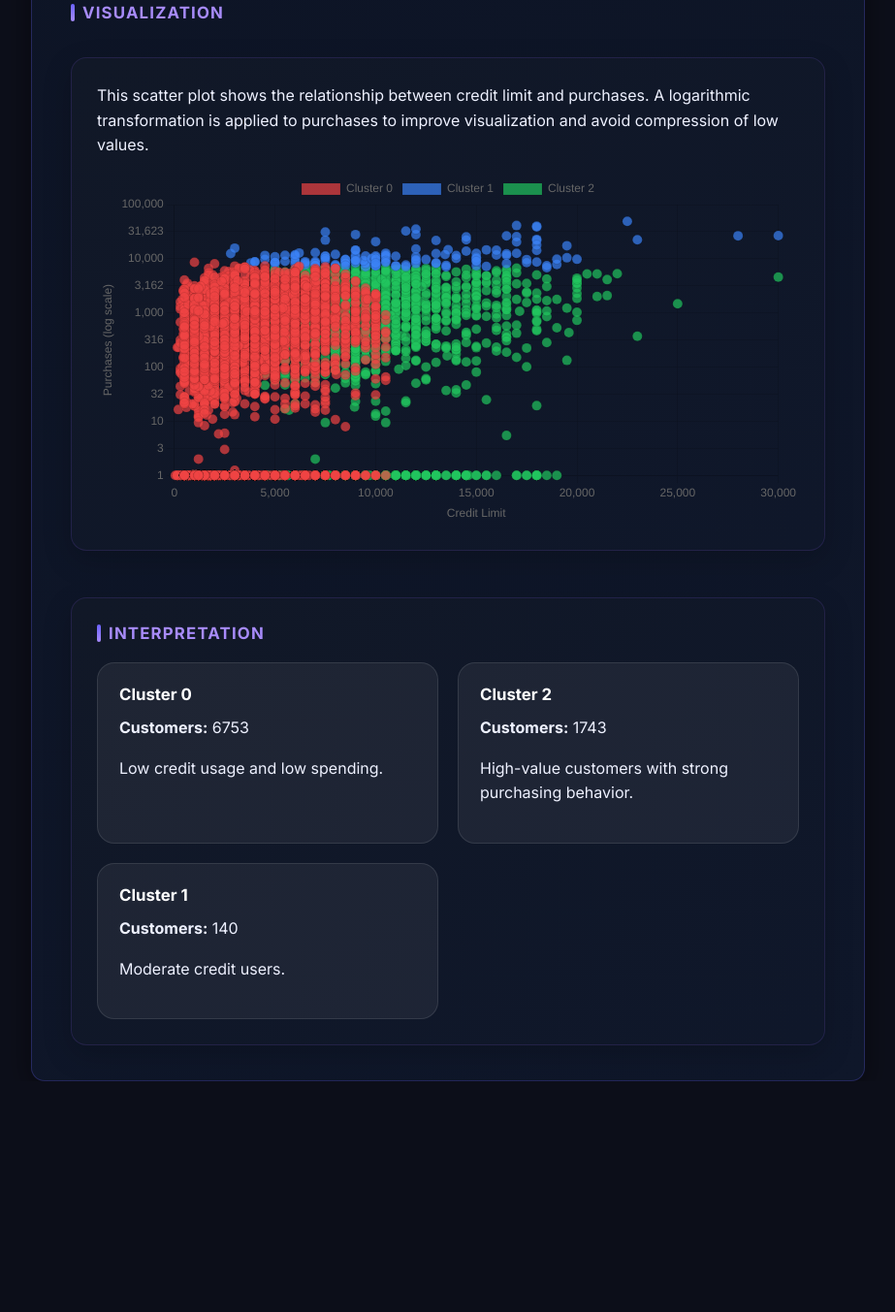
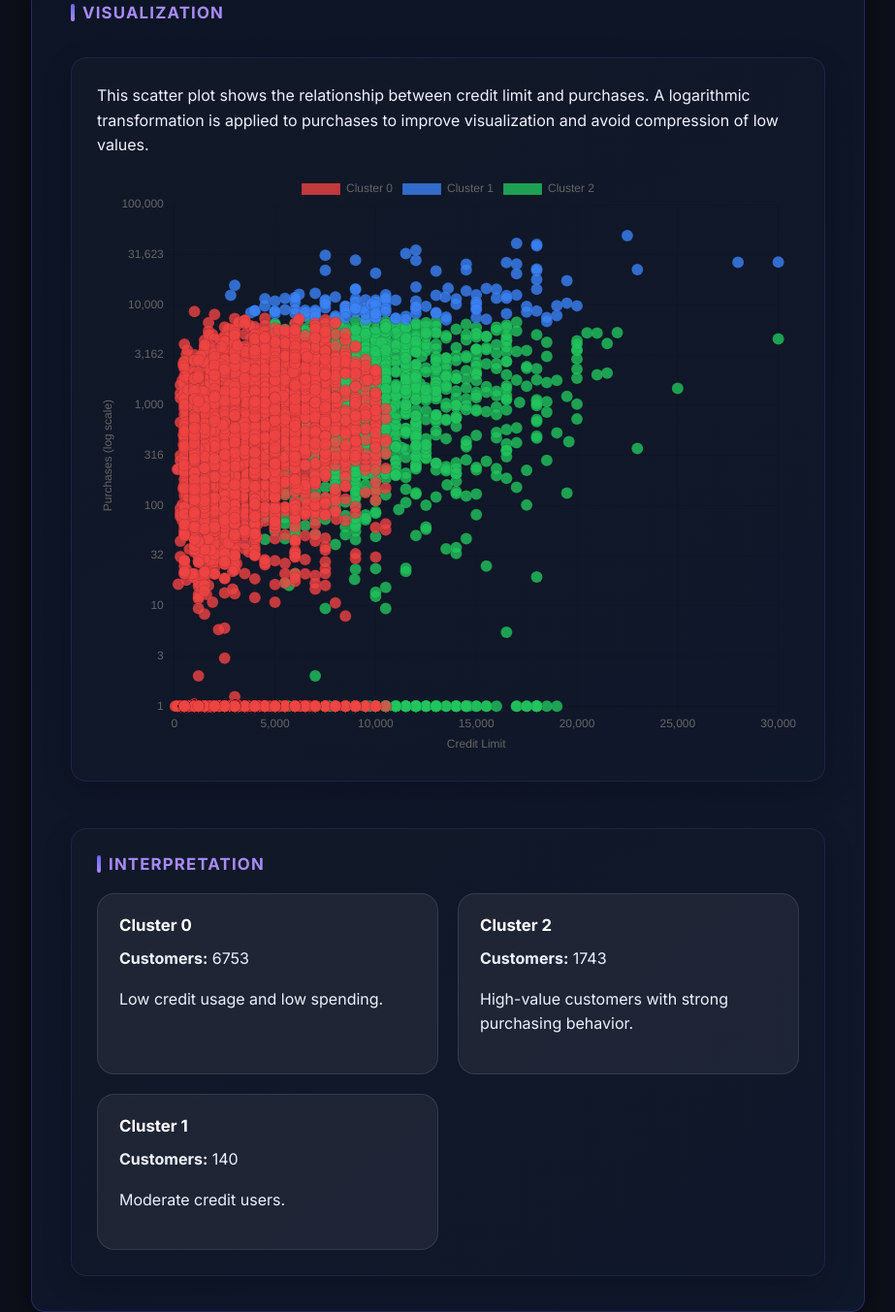
Before and after one commit to jdvargassanchez/machine-learning, a Flask app: page /clustering-app in a window 1280 px wide. Shown: the part 2518-3871 px from the top of the page at 97% size, without its empty margins (178-1101 px from the left). Before the commit the page ends 3633 px from the top, so only its background shows below. Run offline with Flask 3, Linux system fonts and the light colour scheme; parts of the project's set-up code (start-up, migrations or seed data) failed here and were passed over.

Commit message:
Add a style for the colors of the clustering graph

```diff
--- a/static/css/style.css
+++ b/static/css/style.css
@@ -1010,7 +1010,8 @@ body.grades-page {
 }
 
 /* Titles */
-h1, h2 {
+h1,
+h2 {
     color: #a78bfa;
     margin-bottom: 1rem;
 }
@@ -1035,7 +1036,7 @@ p {
     overflow: hidden;
 
     border: 1px solid rgba(139, 92, 246, 0.2);
-    box-shadow: 0 10px 40px rgba(0,0,0,0.5);
+    box-shadow: 0 10px 40px rgba(0, 0, 0, 0.5);
 }
 
 /* HEADER */
@@ -1049,7 +1050,7 @@ p {
     font-weight: 600;
     text-align: center;
     font-size: 0.95rem;
-    border-bottom: 1px solid rgba(255,255,255,0.1);
+    border-bottom: 1px solid rgba(255, 255, 255, 0.1);
 }
 
 /* CELLS */
@@ -1057,7 +1058,7 @@ p {
     padding: 14px;
     text-align: center;
     color: #e5e7eb;
-    border-bottom: 1px solid rgba(255,255,255,0.05);
+    border-bottom: 1px solid rgba(255, 255, 255, 0.05);
 }
 
 /* ROW BACKGROUNDS */
@@ -1073,11 +1074,9 @@ p {
 
 /* HOVER EFFECT */
 .table tbody tr:hover {
-    background: linear-gradient(
-        90deg,
-        rgba(139, 92, 246, 0.15),
-        rgba(59, 130, 246, 0.15)
-    );
+    background: linear-gradient(90deg,
+            rgba(139, 92, 246, 0.15),
+            rgba(59, 130, 246, 0.15));
     transform: scale(1.01);
 }
 
@@ -1153,5 +1152,19 @@ p {
 
 /* unsupervised concepts */
 .content-card {
-    text-align: left; /* asegura que todo el contenido vaya a la izquierda */
+    text-align: left;
+    /* asegura que todo el contenido vaya a la izquierda */
 }
+
+.chart-container {
+    width: 100%;
+    height: 600px;
+
+    max-width: 1000px;
+    margin: 0 auto;
+}
+
+canvas {
+    width: 100% !important;
+    height: 100% !important;
+}
--- a/templates/clustering_app.html
+++ b/templates/clustering_app.html
@@ -193,9 +193,9 @@
         const rawData = JSON.parse('{{ data.result | tojson | safe }}');
 
         const colors = {
-            0: 'rgba(239, 68, 68, 0.7)',
-            1: 'rgba(59, 130, 246, 0.7)',
-            2: 'rgba(34, 197, 94, 0.7)'
+            0: 'rgba(239, 68, 68, 0.8)',
+            1: 'rgba(59, 130, 246, 0.8)',
+            2: 'rgba(34, 197, 94, 0.8)'
         };
 
         const datasets = [0, 1, 2].map(c => ({
@@ -207,7 +207,9 @@
                     y: Math.log10(d.PURCHASES + 1)
                 })),
             backgroundColor: colors[c],
-            pointRadius: 5
+            pointRadius: 6,
+            pointHoverRadius: 9,
+            borderWidth: 1
         }));
 
         new Chart(document.getElementById('clusterChart'), {
@@ -215,7 +217,11 @@
             data: { datasets: datasets },
             options: {
                 responsive: true,
+                maintainAspectRatio: false,
                 plugins: {
+                    legend: {
+                        position: 'top'
+                    },
                     tooltip: {
                         callbacks: {
                             label: function (ctx) {
@@ -230,12 +236,18 @@
                         title: {
                             display: true,
                             text: 'Credit Limit'
+                        },
+                        grid: {
+                            color: 'rgba(0,0,0,0.05)'
                         }
                     },
                     y: {
                         title: {
                             display: true,
                             text: 'Purchases (log scale)'
+                        },
+                        grid: {
+                            color: 'rgba(0,0,0,0.05)'
                         },
                         ticks: {
                             callback: function (value) {
```
